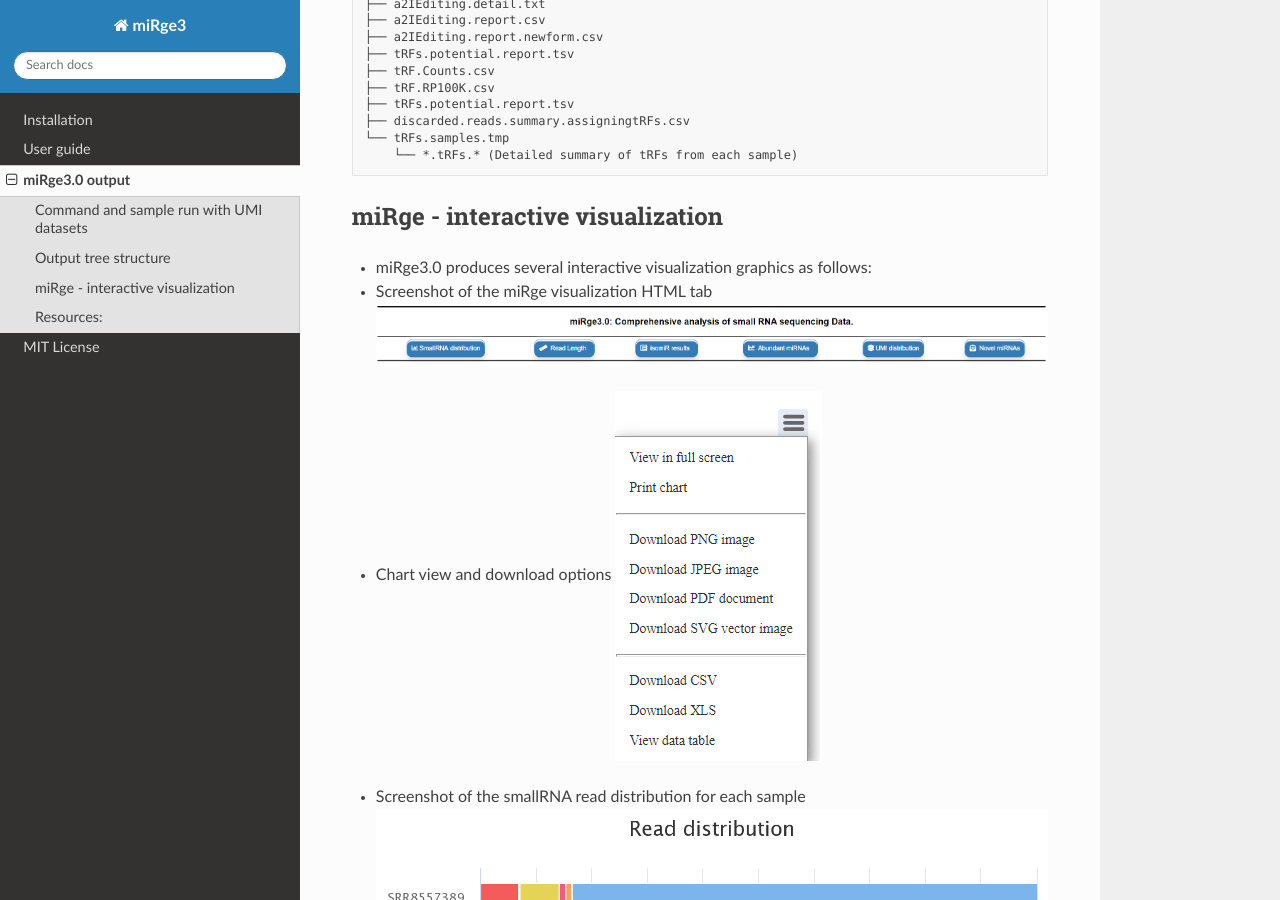
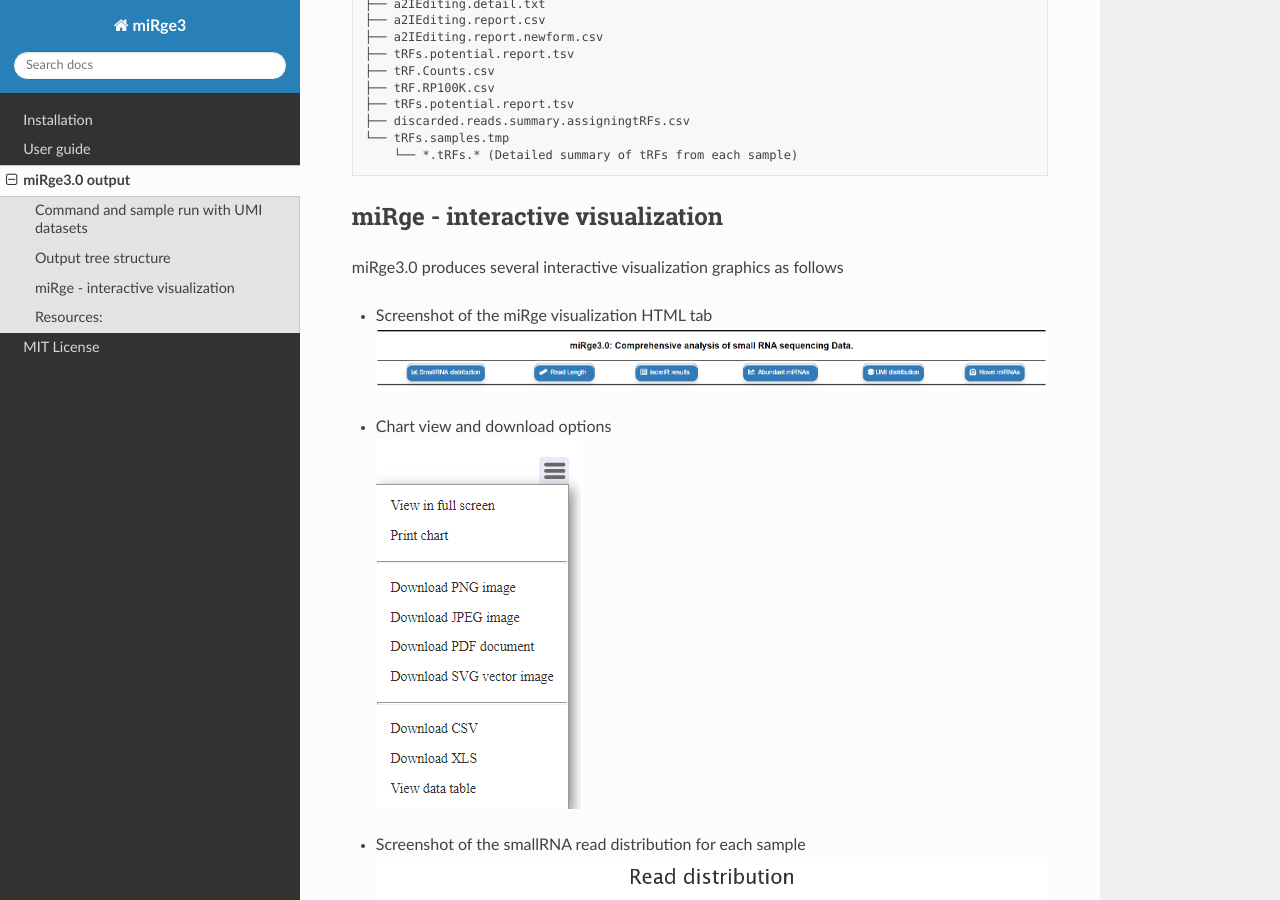
Before and after one commit to mhalushka/miRge3.0, a Sphinx documentation site: the page built from docs/source/mirge_output.md, in a window 1280 px wide and 900 px high, scrolled down 1270 px. Built offline with Sphinx 7.4.7 and the Read the Docs theme 2.0.0, drawn with Linux system fonts in a browser that asks for light colours.

````diff
--- a/docs/source/mirge_output.md
+++ b/docs/source/mirge_output.md
@@ -71,12 +71,13 @@ miRge.2020-10-9_1-35-53
 ```
 
 ## miRge - interactive visualization
-- miRge3.0 produces several interactive visualization graphics as follows:
 
-- Screenshot of the miRge visualization HTML tab
+miRge3.0 produces several interactive visualization graphics as follows
+
+- Screenshot of the miRge visualization HTML tab <br>
 ![](/images/overall.png)<br/><br/>
 
-- Chart view and download options
+- Chart view and download options <br>
 ![](/images/download_options.png)<br/><br/>
 
 - Screenshot of the smallRNA read distribution for each sample
````
